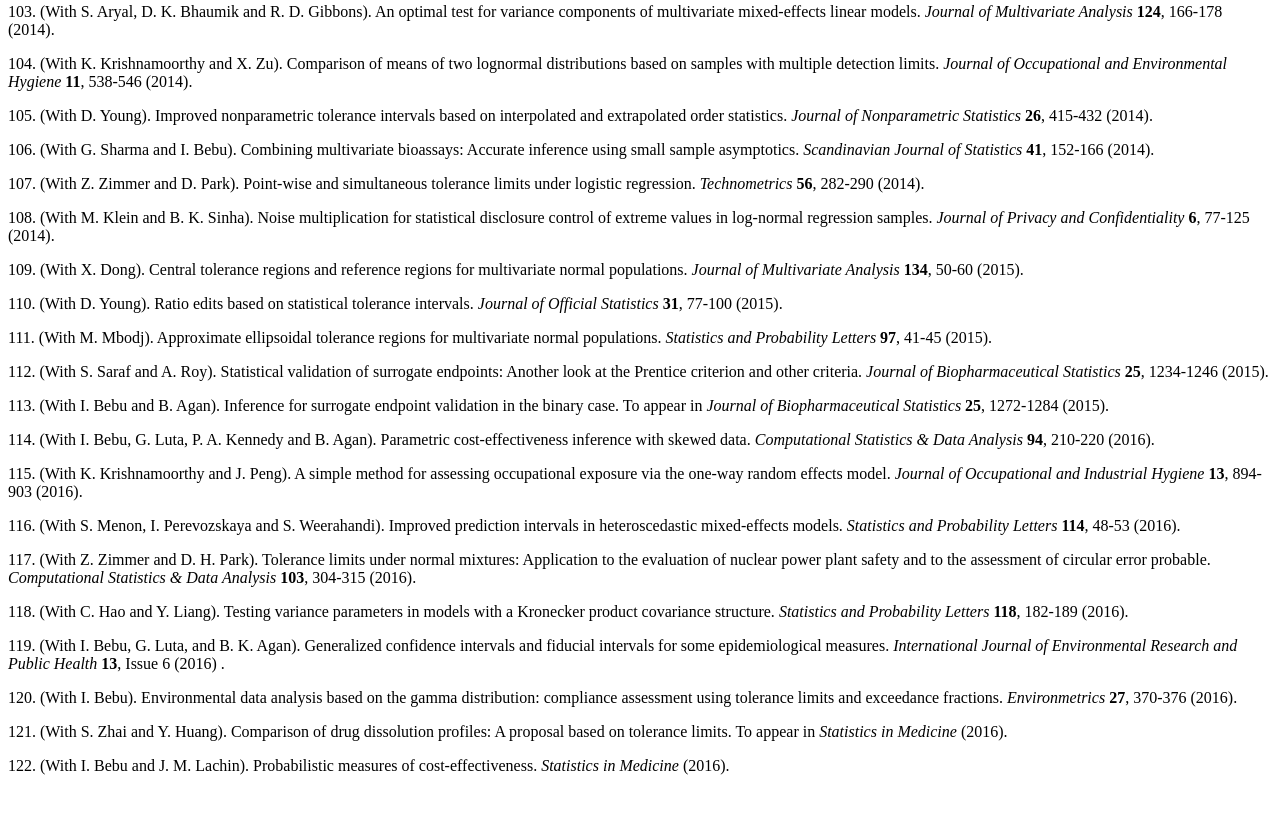
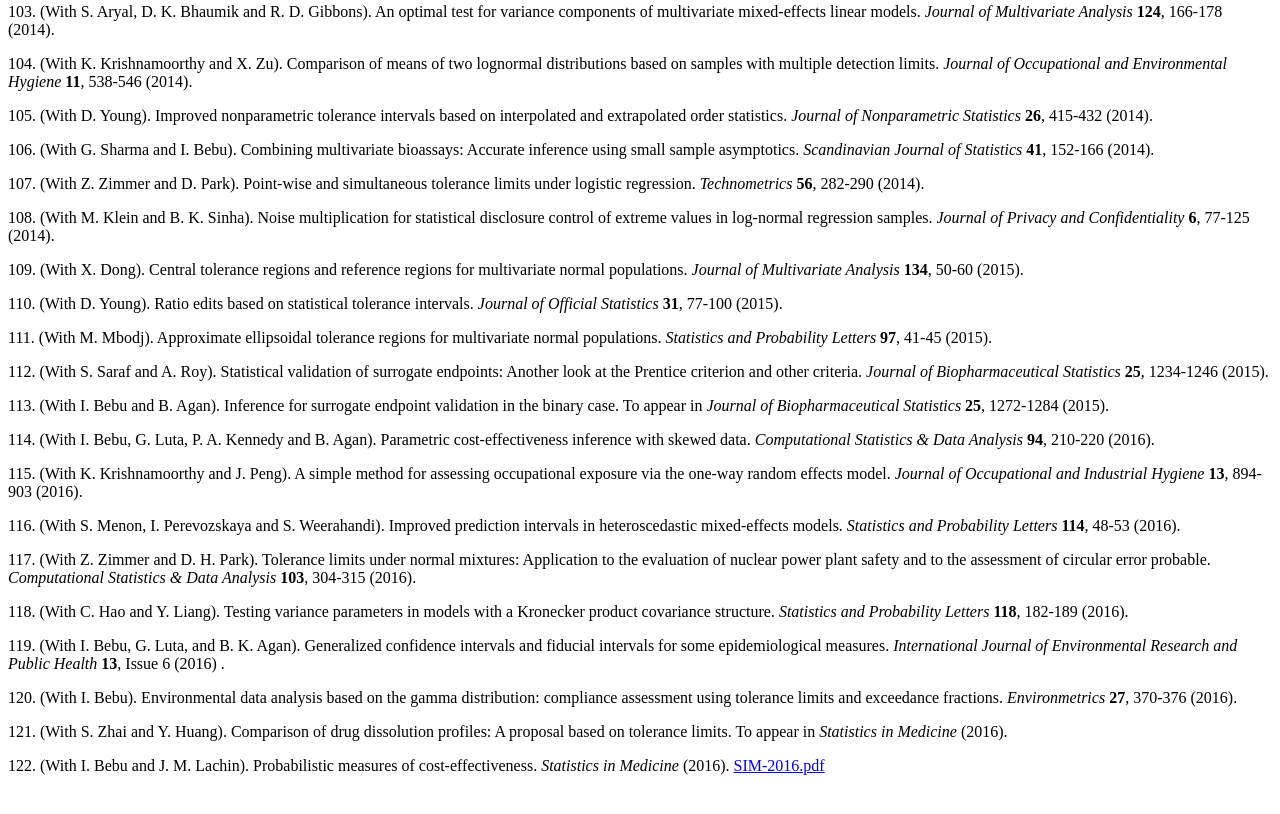
Before and after one commit to mathewstat/mathewstat.github.io, a plain HTML site: page papers.html in a window 1280 px wide. Shown: the part 3779-4593 px from the top of the page. Drawn offline with Linux system fonts and the light colour scheme.

Commit message:
Update papers.html

```diff
--- a/papers.html
+++ b/papers.html
@@ -475,7 +475,7 @@ assessment using tolerance limits and exceedance fractions. <I>Environmetrics</I
 tolerance limits. To  appear in <I>Statistics in Medicine</I> (2016).
 <P>
 122. (With I. Bebu and J. M. Lachin). Probabilistic measures of cost-effectiveness.
-<I>Statistics in Medicine</I> (2016).
+<I>Statistics in Medicine</I> (2016). <a href="SIM-2016.pdf">SIM-2016.pdf</a>
 
 <BR><BR> <br>
 
```
